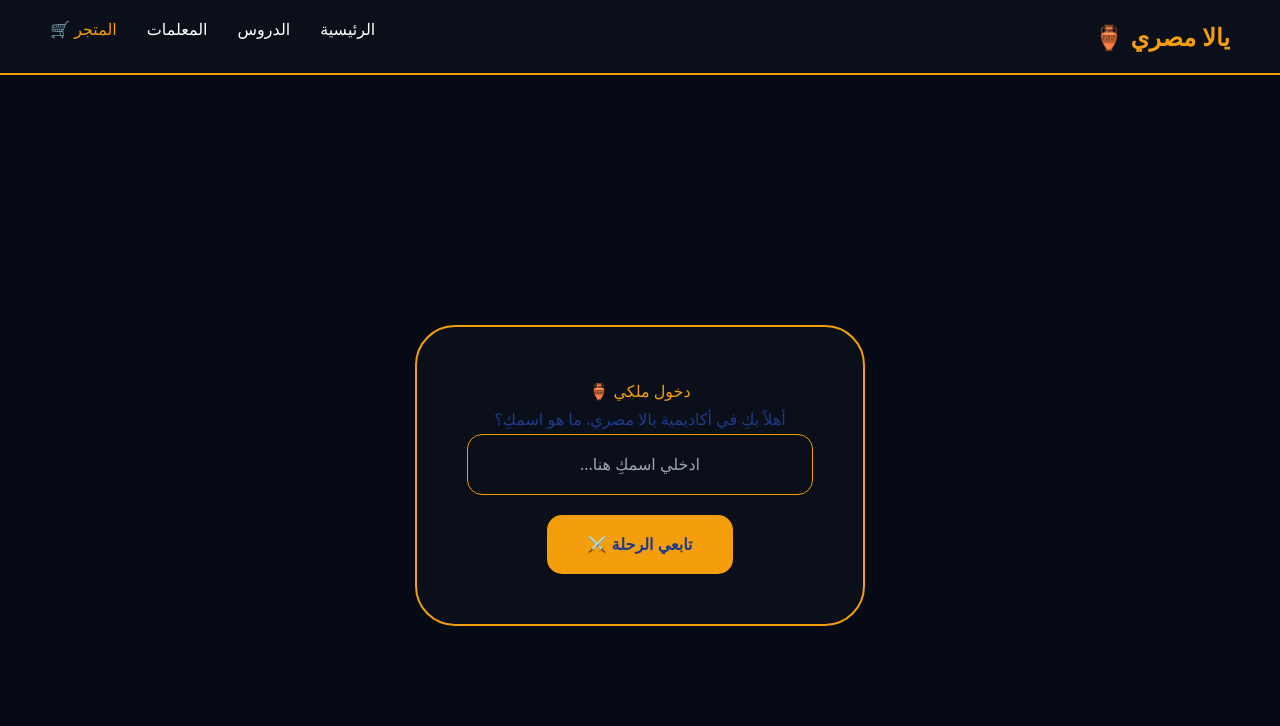
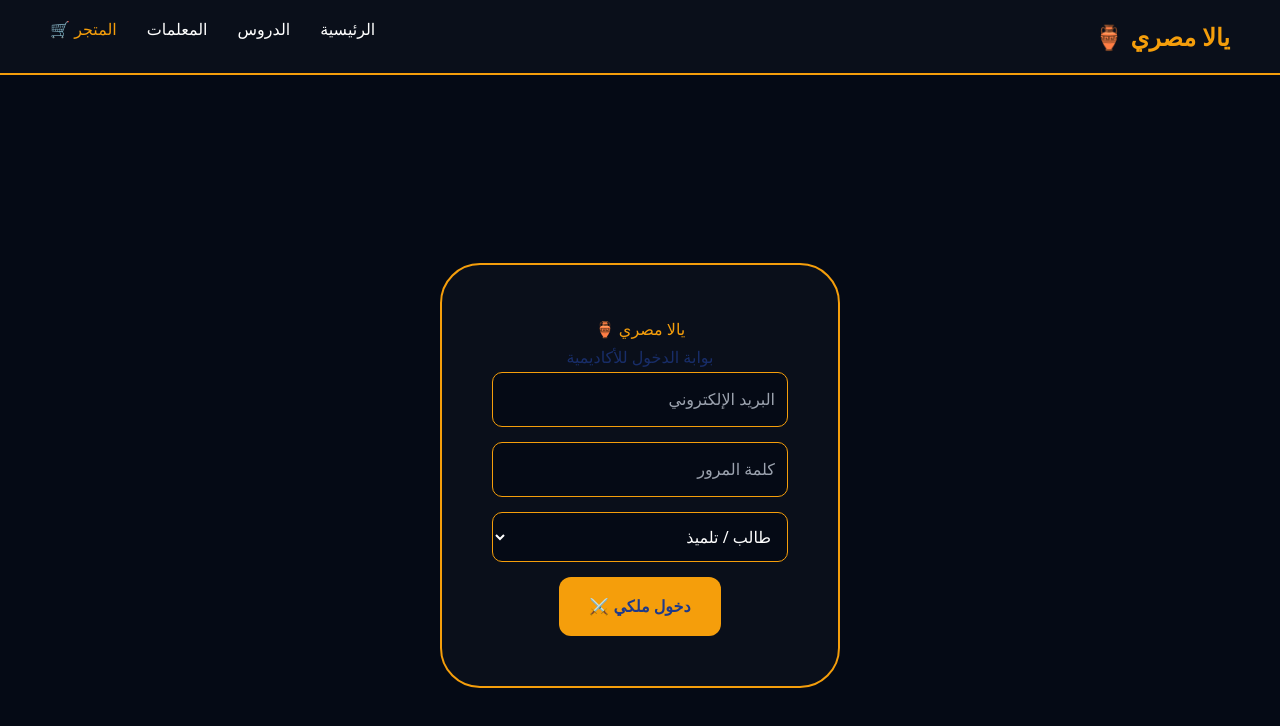
Before and after one commit to adamahmed29623-bit/Adam-Acadmey-yalla-masry, a Next.js app: page / in a window 1280 px wide. Shown: the top 726 px of the page. Built offline with nearby package versions, Linux system fonts and the light colour scheme.

Commit message:
Update page.tsx

```diff
--- a/src/app/page.tsx
+++ b/src/app/page.tsx
@@ -1,104 +1,121 @@
 'use client';
 import React, { useState } from 'react';
 
-export default function YallaMasryMaster() {
-  const [step, setStep] = useState('login'); // login, target, academy
-  const [userName, setUserName] = useState('');
+export default function NefertitiAcademyProfessional() {
+  const [step, setStep] = useState('login'); // login, target, dashboard
+  const [view, setView] = useState('main'); // main, museum, simulation, store
+  const [user, setUser] = useState({ email: '', role: 'طالب' });
   const [target, setTarget] = useState('');
-  const [view, setView] = useState('dashboard');
   const [points, setPoints] = useState(120);
 
-  // نظام النطق المصري
+  // 🔊 محرك الصوت المصري الملكي
   const speak = (text: string) => {
     if (typeof window !== 'undefined' && window.speechSynthesis) {
       window.speechSynthesis.cancel();
-      const utter = new SpeechSynthesisUtterance(text);
-      utter.lang = 'ar-EG';
-      utter.rate = 0.9;
-      window.speechSynthesis.speak(utter);
+      const msg = new SpeechSynthesisUtterance(text);
+      msg.lang = 'ar-EG';
+      msg.rate = 0.85;
+      window.speechSynthesis.speak(msg);
     }
   };
 
-  // 1. مرحلة تسجيل الدخول
+  // 1. بوابة الدخول الاحترافية
   if (step === 'login') {
     return (
-      <div style={overlayStyle}>
-        <div style={cardStyle}>
-          <h1 style={{ color: '#f59e0b' }}>دخول ملكي 🏺</h1>
-          <p>أهلاً بكِ في أكاديمية يالا مصري. ما هو اسمكِ؟</p>
-          <input
-            type="text"
-            placeholder="ادخلي اسمكِ هنا..."
-            value={userName}
-            onChange={(e) => setUserName(e.target.value)}
-            style={inputStyle}
-          />
-          <button onClick={() => userName && setStep('target')} style={goldBtn}>تابعي الرحلة ⚔️</button>
+      <div style={fullScreen}>
+        <div style={authCard}>
+          <h1 style={goldText}>يالا مصري 🏺</h1>
+          <p style={{opacity: 0.7}}>بوابة الدخول للأكاديمية</p>
+          <input type="email" placeholder="البريد الإلكتروني" style={inputStyle} />
+          <input type="password" placeholder="كلمة المرور" style={inputStyle} />
+          <select style={inputStyle} onChange={(e) => setUser({...user, role: e.target.value})}>
+            <option value="طالب">طالب / تلميذ</option>
+            <option value="ولي أمر">ولي أمر</option>
+            <option value="معلمة">معلمة</option>
+          </select>
+          <button onClick={() => setStep('target')} style={goldBtn}>دخول ملكي ⚔️</button>
         </div>
       </div>
     );
   }
 
-  // 2. مرحلة تحديد الهدف (هوية الطالب)
+  // 2. سؤال الهدف المخصص
   if (step === 'target') {
     return (
-      <div style={overlayStyle}>
-        <div style={cardStyle}>
-          <h2 style={{ color: '#f59e0b' }}>أهلاً يا {userName} 👑</h2>
-          <p>ما هو هدفكِ الرئيسي من تعلم اللهجة المصرية؟</p>
-          <div style={{ display: 'grid', gap: '10px', marginTop: '20px' }}>
-            <button onClick={() => {setTarget('سياحة'); setStep('academy'); speak("سياحة ممتعة في مصر");}} style={choiceBtn}>✈️ السياحة والزيارة</button>
-            <button onClick={() => {setTarget('عمل'); setStep('academy'); speak("بالتوفيق في عملك");}} style={choiceBtn}>💼 العمل والاستثمار</button>
-            <button onClick={() => {setTarget('ثقافة'); setStep('academy'); speak("أهلاً بك في عالم الفن المصري");}} style={choiceBtn}>🎬 الدراما والثقافة</button>
+      <div style={fullScreen}>
+        <div style={authCard}>
+          <h2 style={goldText}>ما هو هدفكِ يا ملكة؟</h2>
+          <div style={{display: 'grid', gap: '10px', marginTop: '20px'}}>
+            {['سياحة', 'عمل', 'ثقافة'].map(t => (
+              <button key={t} onClick={() => {setTarget(t); setStep('dashboard'); speak(`أهلاً بكِ، سنركز على هدف ال${t}`);}} style={choiceBtn}>{t}</button>
+            ))}
           </div>
         </div>
       </div>
     );
   }
 
-  // 3. الواجهة الرئيسية (الأكاديمية)
+  // 3. لوحة التحكم المتكاملة (Navigation)
   return (
     <div style={{ backgroundColor: '#050a15', minHeight: '100vh', color: 'white', direction: 'rtl' }}>
-
-      {/* شريط التنقل الملكي */}
-      <nav style={navStyle}>
-        <h2 style={{ color: '#f59e0b', margin: 0 }}>يالا مصري 🏺</h2>
-        <div style={{ display: 'flex', gap: '15px' }}>
-          <button onClick={() => setView('dashboard')} style={navLink}>الرئيسية</button>
-          <button onClick={() => setView('museum')} style={navLink}>🏛️ المتحف</button>
-          <button onClick={() => setView('simulation')} style={navLink}>🎮 المحاكاة</button>
-          <button onClick={() => setView('store')} style={navLink}>🛒 المتجر</button>
+      <nav style={navBar}>
+        <h2 style={goldText}>يالا مصري</h2>
+        <div style={{display:'flex', gap:'15px'}}>
+          <button onClick={() => setView('main')} style={navLink}>الرئيسية</button>
+          <button onClick={() => {setView('museum'); speak("مرحباً بكِ في متحفكِ الملكي");}} style={navLink}>🏛️ المتحف</button>
+          <button onClick={() => {setView('simulation'); speak("جاهزة للمحاكاة؟");}} style={navLink}>🎮 المحاكاة</button>
+          <button onClick={() => {setView('store'); speak("سوق الذهب مفتوح");}} style={navLink}>🛒 المتجر</button>
         </div>
-        <div style={{ color: '#f59e0b', fontWeight: 'bold' }}>{points} XP</div>
+        <div style={{color:'#f59e0b', fontWeight:'bold'}}>{points} XP 🪙</div>
       </nav>
 
-      <main style={{ padding: '40px', textAlign: 'center' }}>
-        {view === 'dashboard' && (
-          <div>
-            <h1>عرش {userName} التعليمي 👑</h1>
-            <p>هدفكِ الحالي: <span style={{color:'#f59e0b'}}>{target}</span></p>
-            <div style={{marginTop:'30px', padding:'20px', background:'#0a0f1a', borderRadius:'20px', border:'1px solid #f59e0b'}}>
-               <h3>رسالة من المعلمة جميناي 🤖</h3>
-               <p>"بما أن هدفكِ هو {target}، فقد أعددتُ لكِ تحديات خاصة اليوم."</p>
-               <button onClick={() => speak(`أهلاً بك يا ${userName}، لنبدأ خطة ال${target} الخاصة بك`)} style={goldBtn}>استماع للتوجيه 🔊</button>
+      <main style={{ padding: '40px' }}>
+        {/* المحتوى حسب الزر المضغوط */}
+        {view === 'main' && (
+          <div style={{textAlign:'center'}}>
+            <h1>لوحة التحكم: {user.role} 👑</h1>
+            <div style={infoBox}>
+               <p>هدفكِ: {target} | الرتبة: خبير ملكي</p>
+               <button onClick={() => speak("جميناي هنا لخدمتكِ، هل نبدأ درس اليوم؟")} style={goldBtn}>تحدثي مع جميناي 🤖</button>
             </div>
           </div>
         )}
 
-        {/* أقسام المتحف والمتجر والمحاكاة تفتح هنا كما في الكود السابق */}
-        {view === 'museum' && <h1>🏛️ متحف المكتسبات الملكية</h1>}
-        {view === 'simulation' && <h1>🎮 غرفة المحاكاة لـ {target}</h1>}
-        {view === 'store' && <h1>🛒 سوق الأكاديمية</h1>}
+        {view === 'museum' && (
+          <div style={{display:'grid', gridTemplateColumns:'1fr 1fr', gap:'20px'}}>
+            <div style={itemCard}><h3>بردية الترحيب</h3><p>"إزيك يا مصر"</p><button onClick={() => speak("إزيك يا مصر")} style={smallBtn}>🔊 نطق</button></div>
+            <div style={itemCard}><h3>بردية الطلب</h3><p>"عايز واحد شاي"</p><button onClick={() => speak("عايز واحد شاي لو سمحت")} style={smallBtn}>🔊 نطق</button></div>
+          </div>
+        )}
+
+        {view === 'simulation' && (
+          <div style={contentCard}>
+            <h2>محاكاة: في المطعم 🍽️</h2>
+            <p>السياق: اطلبي الحساب من النادل بالهجة المصرية.</p>
+            <button onClick={() => speak("الحساب يا ريس لو سمحت")} style={goldBtn}>بدء تسجيل صوتك 🎤</button>
+          </div>
+        )}
+
+        {view === 'store' && (
+          <div style={{display:'flex', gap:'20px'}}>
+            <div style={itemCard}><h3>حصة زووم</h3><p>السعر: 100 XP</p><button onClick={() => {setPoints(points-100); speak("تم الشراء");}} style={smallBtn}>شراء 🛒</button></div>
+          </div>
+        )}
       </main>
     </div>
   );
 }
 
-// التصميمات الفخمة
-const overlayStyle = { backgroundColor: '#050a15', minHeight: '100vh', display: 'flex', justifyContent: 'center', alignItems: 'center' };
-const cardStyle = { background: '#0a0f1a', padding: '50px', borderRadius: '40px', border: '2px solid #f59e0b', textAlign: 'center' as const, width: '450px' };
-const inputStyle = { width: '100%', padding: '15px', borderRadius: '15px', border: '1px solid #f59e0b', background: 'none', color: 'white', marginBottom: '20px', textAlign: 'center' as const };
-const goldBtn = { padding: '15px 40px', background: '#f59e0b', border: 'none', borderRadius: '15px', fontWeight: 'bold' as const, cursor: 'pointer' };
-const choiceBtn = { padding: '15px', background: '#1e293b', border: '1px solid #f59e0b', color: 'white', borderRadius: '15px', cursor: 'pointer', textAlign: 'right' as const };
-const navStyle = { background: '#0a0f1a', padding: '20px 40px', display: 'flex', justifyContent: 'space-between', borderBottom: '2px solid #f59e0b' };
-const navLink = { background: 'none', border: 'none', color: 'white', cursor: 'pointer' };
+// التنسيقات الفخمة (CSS in JS)
+const fullScreen = { backgroundColor: '#050a15', minHeight: '100vh', display: 'flex', justifyContent: 'center', alignItems: 'center' };
+const authCard = { background: '#0a0f1a', padding: '50px', borderRadius: '40px', border: '2px solid #f59e0b', textAlign: 'center' as const, width: '400px' };
+const inputStyle = { width: '100%', padding: '12px', borderRadius: '10px', marginBottom: '15px', border: '1px solid #f59e0b', background: '#050a15', color: 'white' };
+const goldBtn = { padding: '15px 30px', background: '#f59e0b', border: 'none', borderRadius: '12px', fontWeight: 'bold' as const, cursor: 'pointer' };
+const goldText = { color: '#f59e0b', margin: 0 };
+const choiceBtn = { padding: '15px', background: '#1e293b', border: '1px solid #f59e0b', color: 'white', borderRadius: '10px', cursor: 'pointer' };
+const navBar = { background: '#0a0f1a', padding: '15px 40px', display: 'flex', justifyContent: 'space-between', borderBottom: '2px solid #f59e0b', alignItems: 'center' };
+const navLink = { background: 'none', border: 'none', color: 'white', cursor: 'pointer', fontSize: '1rem' };
+const infoBox = { background: '#0a0f1a', padding: '30px', borderRadius: '20px', border: '1px solid #f59e0b', marginTop: '20px' };
+const contentCard = { background: '#0a0f1a', padding: '40px', borderRadius: '30px', border: '2px solid #f59e0b' };
+const itemCard = { background: '#1e293b', padding: '20px', borderRadius: '20px', border: '1px solid #f59e0b', textAlign: 'center' as const };
+const smallBtn = { background: '#f59e0b', color: 'black', border: 'none', padding: '8px 15px', borderRadius: '5px', cursor: 'pointer', fontWeight: 'bold' as const };
```
